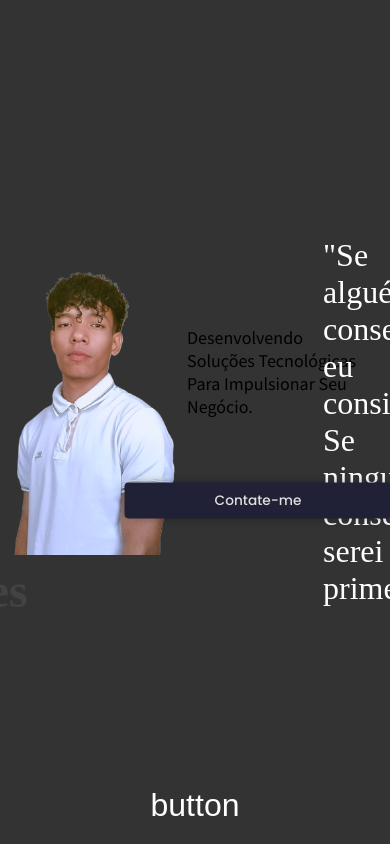
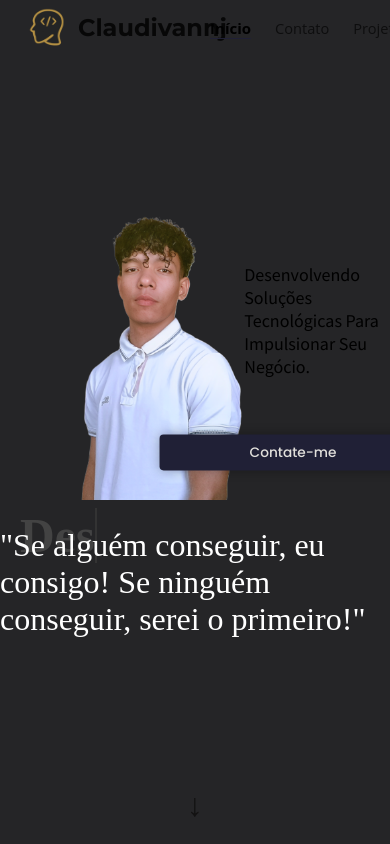
Before and after one commit to ClaudivannJ/claudivannj, a plain HTML site: page index.html in a window 390 px wide. Drawn offline with Linux system fonts and the light colour scheme.

Commit message:
alterações pra resolver

```diff
--- a/index.html
+++ b/index.html
@@ -1,16 +1,18 @@
 <!DOCTYPE html>
 <html lang="pt-BR">
+
 <head>
     <meta charset="UTF-8">
     <meta name="viewport" content="width=device-width, initial-scale=1.0">
     <title>VannTech</title>
 
     <link href="https://fonts.googleapis.com/css2?family=Source+Sans+Pro:wght@400&display=swap" rel="stylesheet">
-    <link href="https://fonts.googleapis.com/css2?family=Montserrat:wght@700&family=Poppins:wght@500&display=swap" rel="stylesheet">
+    <link href="https://fonts.googleapis.com/css2?family=Montserrat:wght@700&family=Poppins:wght@500&display=swap"
+        rel="stylesheet">
 
     <link rel="stylesheet" href="style.css">
-    <link rel="stylesheet" href="styleResponsive.css">
 </head>
+
 <body>
     <div id="capa">
         <section id="section-capa">
@@ -34,7 +36,7 @@
         </span>
 
         <button id="seta-rolagem">
-        button
+            &#x2193
         </button>
     </div>
 
@@ -44,11 +46,8 @@
             <img id="logo" src="./img/logo1.png" alt="imagem de perfil">
             <h1>Claudivannj</h1>
         </div>
-        <div id="themebutton">
-            <button id="toggleTheme">
-                <img id="themeIcon" src="./img/lua.png" alt="tema claro">
-            </button>
-        </div>
+
+
         <nav class="menu">
             <ul>
                 <li><a class="menu-item isActive" href="#logo">Início</a></li>
@@ -57,11 +56,49 @@
                 <li><a class="menu-item" href="#about">Sobre</a></li>
             </ul>
         </nav>
+        <div id="themebutton">
+            <button id="toggleTheme">
+                <img id="themeIcon" src="./img/lua.png" alt="tema claro">
+            </button>
+        </div>
+        <div class="mobile-menu-icon">
+            <img src="./img/menu.png" alt="Menu" id="menuIcon" onclick="toggleMobileMenu()">
+        </div>
     </header>
 
     <main>
 
+        <section id="services">
+            <div class="services">
+                <h2>serviços</h2>
+                <p>
+                    Se você precisa de alguém para desenvolver um aplicativo, site pessoal, comercial ou até mesmo uma
+                    simples landing page você está no lugar certo!
+
+                    Realizo as entregas dos projetos através do Github em um repositório privado ou público, com o
+                    intuito de manter o código sempre versionado, facilitando o processo de controle de histórico.
+                </p>
+            </div>
+
+            <div id="skills">
+                <img src="./img/github.svg" alt="">
+                <img src="./img/javascript.svg" alt="">
+                <img src="./img/react.svg" alt="">
+                <img src="./img/styled-components.svg" alt="">
+                <img src="./img/typescript.svg" alt="">
+                <img src="./img/" alt="">
+            </div>
+
+        </section>
     </main>
+    <script>
+        function toggleMobileMenu() {
+            const menu = document.querySelector('.menu');
+            menu.classList.toggle('active');
+        }
+    </script>
     <script src="index.js"></script>
+
 </body>
+
 </html>
--- a/style.css
+++ b/style.css
@@ -1,25 +1,31 @@
-*{
+* {
     margin: 0;
     padding: 0;
     box-sizing: border-box;
+}
 
-}
-a, li{
+a, li {
     list-style: none;
     text-decoration: none;
     color: inherit;
 }
-:root{
-    --color-title: rgba(0, 0, 0, 0.8000000119);
-    --color-text-menu: rgba(0, 0, 0, 0.6399999857);
+
+:root {
+    --color-title: rgba(0, 0, 0, 0.8);
+    --color-text-menu: rgba(0, 0, 0, 0.64);
     --font-title: "docs-Roboto Serif";
+    --bg-color-dark: rgba(3, 7, 49, 0.87);
+}
 
+body, html {
+    width: 100vw; /* Corrigido de 100dvw para 100vw */
+    height: 100vh; /* Corrigido de 100dvh para 100vh */
+    overflow-x: hidden;
+    scroll-behavior: smooth;
 }
-body, html{
-    width: 100dvw;
-    height: 100dvh;
-    /* overflow-x: hidden;
-    scroll-behavior: smooth; */
+
+body.dark-mode {
+    background-color: #202036;
 }
 
 #capa {
@@ -27,10 +33,11 @@
     top: 0;
     left: 0;
     width: 100%;
-    height: 100vh;
-    background-color: #333;
+    height: 100vh; /* Corrigido de 100dvh para 100vh */
+    background-color: #252527;
     color: #fff;
     display: flex;
+    flex-direction: column;
     align-items: center;
     justify-content: center;
     font-size: 2rem;
@@ -43,46 +50,61 @@
     transform: translateY(-100%);
 }
 
+#capa #section-capa {
+    width: 100%;
+    display: flex;
+    justify-content: space-evenly;
+}
+
 #seta-rolagem {
     position: absolute;
     bottom: 20px;
     font-size: 2rem;
-    color: #fff;
+    color: #131212;
     background: none;
     border: none;
     cursor: pointer;
     transition: transform 0.3s ease;
 }
 
+body.dark-mode #seta-rolagem {
+    color: #fff;
+}
+
 #seta-rolagem:hover {
     transform: scale(1.1);
 }
-header{
-    position: sticky;
+
+header {
+    position: fixed;
     top: 0;
     width: 100%;
     height: 56px;
+    z-index: 999;
     display: flex;
     padding: 0 20px;
     align-items: center;
     justify-content: space-between;
 }
 
-.logo-box{
+body.dark-mode header {
+    background-color: #a8a8ce;
+    box-shadow: 0 0 0.21px rgba(255, 255, 255, 0.58); /* Corrigido para 'px' */
+}
+
+.logo-box {
     align-items: center;
     display: flex;
-
-
 }
 
-#logo{
+#logo {
     margin-left: 8px;
     width: 38px;
     height: 40px;
-   max-height: 56px;
+    max-height: 56px;
 }
 
-h1{
+h1 {
     width: 174px;
     height: 56px;
     padding: 16px 12px;
@@ -90,70 +112,56 @@
     color: var(--color-title);
     font-family: "Montserrat", sans-serif;
     font-weight: 700;
-    letter-spacing: 0px;
     line-height: 1;
 }
 
-#themeIcon{
+#themeIcon {
     width: 25px;
 }
 
-
-.menu{
+.menu {
     width: 70%;
 }
 
-ul{
+ul {
     height: 100%;
     display: flex;
     align-items: center;
-    text-align: right;
-    justify-content: right;
+    justify-content: flex-end; /* Corrigido para flex-end */
 }
-li{
+
+li {
     height: 40px;
-    text-align: right;
     padding: 10px 12px;
+}
 
-}
-.menu-item{
+.menu-item {
     font-size: 14.6px;
     color: var(--color-text-menu);
-    font-family: "Open Sans", Sans-serif;
-    /* font-size: 15px; */
-    /* font-weight: light; */
+    font-family: "Open Sans", sans-serif;
 }
 
-.menu-item:hover{
+.menu-item:hover {
     color: black;
-    /* font-weight: bold; */
-    /* line-height: 2px; */
 }
-.isActive{
+
+.isActive {
     color: black;
     font-size: 15px;
     font-weight: bold;
-    line-height: 2px;
     outline: none;
-}
-.isActive{
     border-bottom: 1px solid #202036;
 }
 
-
-
-#section-capa{
-    width: 100%;
-    display: flex;
-    justify-content: space-evenly;
-}
-.perfil-container{
+.perfil-container {
     width: 50%;
     height: 320px;
 }
-#img-perfil{
+
+#img-perfil {
     width: 320px;
 }
+
 #titulo-animado {
     margin-left: 20px;
     align-items: center;
@@ -168,18 +176,16 @@
     animation: blink-caret 0.75s step-end infinite;
 }
 
-#cta-container{
+#cta-container {
     width: 50%;
-    /* background-color: #333; */
     display: flex;
     flex-direction: column;
     align-items: center;
     justify-content: space-evenly;
 }
+
 #cta-container p {
-    /* min-width: 120px; */
     margin-left: 40px;
-
     width: 70%;
     color: #000;
     font-size: 18px;
@@ -194,9 +200,7 @@
     color: #e1dfdb;
     background-color: #202036;
     border-radius: 4px;
-    border-style: none;
-    position: relative;
-    overflow: hidden;
+    border: none; /* Corrigido de 'border-style: none' para 'border: none' */
     cursor: pointer;
     animation: pulse 2s infinite ease-in-out;
     transition: transform 0.3s ease;
@@ -208,16 +212,16 @@
 
 button a {
     text-overflow: ellipsis;
-    font-family: "poppins", sans-serif;
+    font-family: "Poppins", sans-serif;
     color: inherit;
     text-decoration: none;
 }
 
-main{
+main {
     height: 100%;
     padding: 56px 48px 0 48px;
+}
 
-}
 @keyframes pulse {
     0%, 100% {
         transform: scale(1);
--- a/styleResponsive.css
+++ /dev/null
@@ -1,67 +0,0 @@
-@media  screen and (max-width: 562px) {
-    #capa {
-        position: fixed;
-        top: 0;
-        left: 0;
-        width: 100%;
-        height: 100vh;
-        background-color: #333;
-        color: #fff;
-        display: flex;
-        align-items: center;
-        justify-content: center;
-        font-size: 2rem;
-        z-index: 10;
-        transition: transform 0.5s ease;
-    }
-
-    /* Estilo para esconder a capa */
-    .capa-oculta {
-        transform: translateY(-100%);
-    }
-
-    #seta-rolagem {
-        position: absolute;
-        bottom: 20px;
-        font-size: 2rem;
-        color: #fff;
-        background: none;
-        border: none;
-        cursor: pointer;
-        transition: transform 0.3s ease;
-    }
-
-    #seta-rolagem:hover {
-        transform: scale(1.1);
-    }
-    header{
-        position: fixed;
-    top: 0;
-    left: 0;
-    width: 100%;
-    z-index: 2;
-    background: rgba(255, 255, 255, 0.9);
-    }
-
-    header nav{
-        display: none;
-    }
-
-    main{
-        background: url(./img/banner.png);
-        background-size: contain;
-        background-repeat: no-repeat;
-    }
-
-    #sobre{
-        flex-direction: column;
-    }
-
-    #sobre .perfil-container{
-        /* display: none; */
-    }
-
-    #cta-container{
-        width: 100%;
-    }
-}
```
Also changed, not shown: img/github.svg (added), img/javascript.svg (added), img/menu.png (added), img/react.svg (added), img/styled-components.svg (added), img/typescript.svg (added), img/x.png (added). Lines whose indentation alone changed are shown as unchanged.
